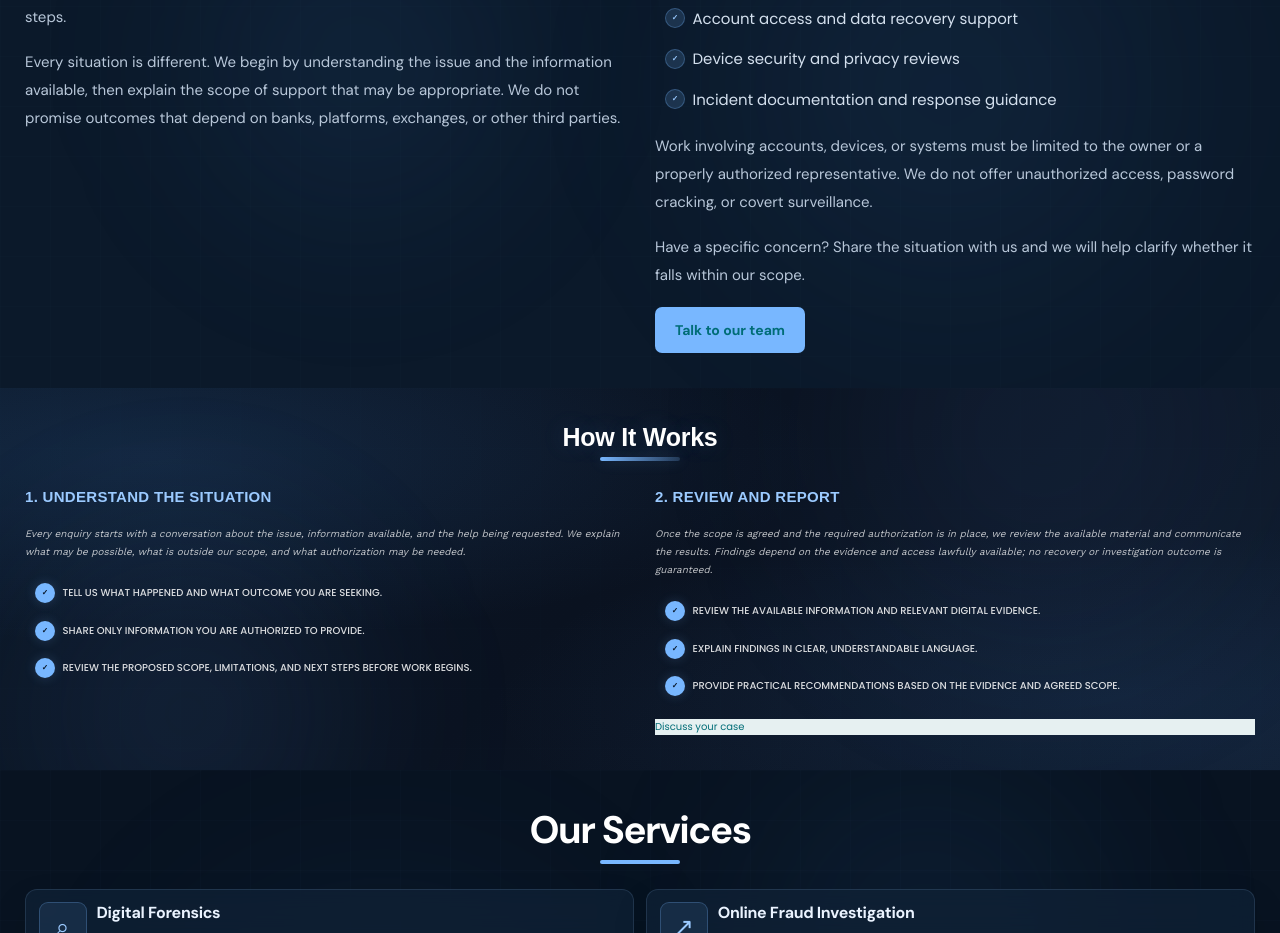
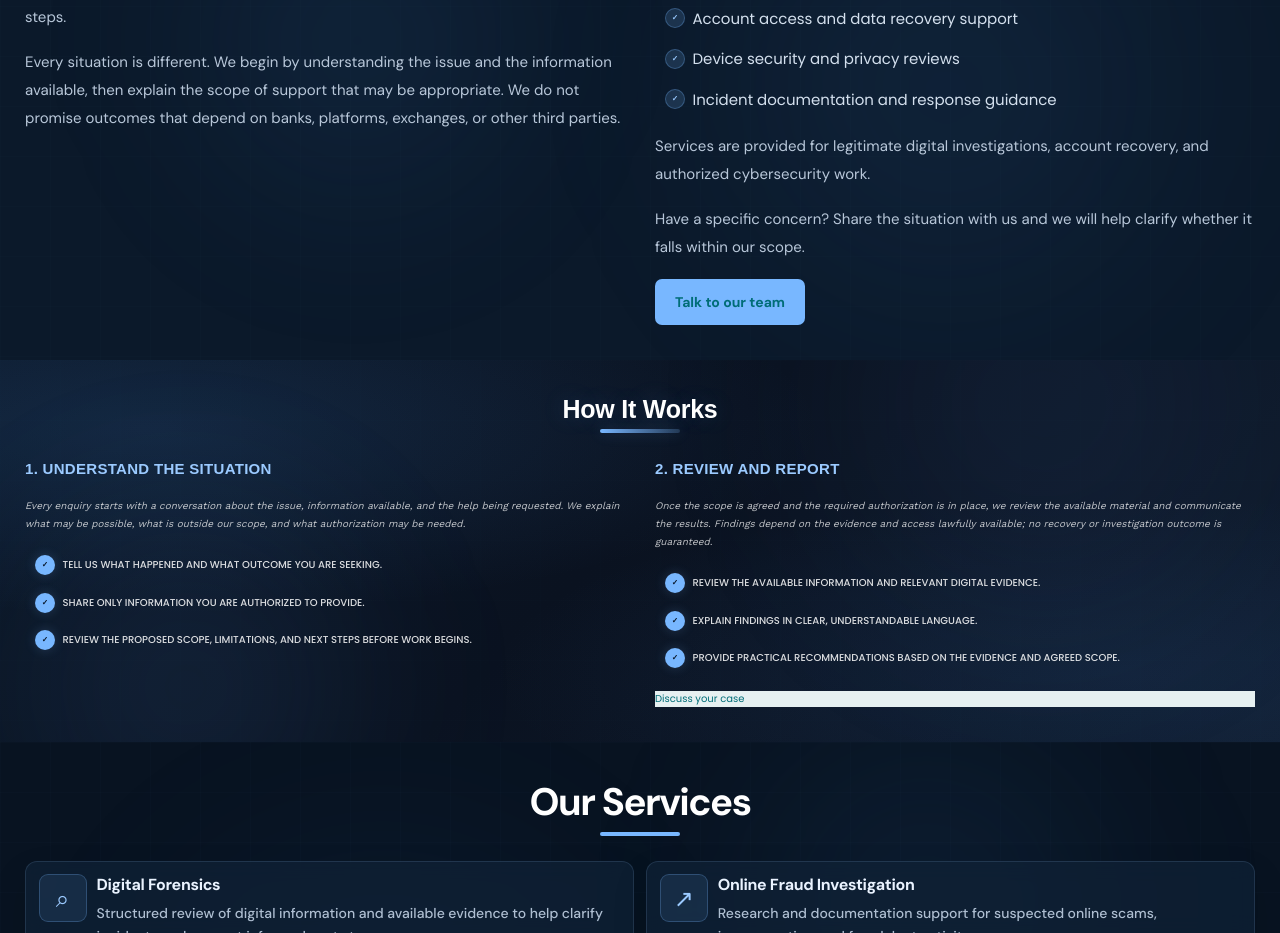
Before and after one commit to Geekhank/hireahacker, a React (Vite) app: page / in a window 1280 px wide. Shown: the part 1543-2476 px from the top of the page. Built offline with nearby package versions, Linux system fonts and the light colour scheme; a web font is replaced by a local one.

Commit message:
Refine service scope statement

```diff
--- a/src/pages/home/what-we-do/WhatWeDo.tsx
+++ b/src/pages/home/what-we-do/WhatWeDo.tsx
@@ -52,10 +52,8 @@ const WhatWeDo: React.FC = () => {
                 ))}
               </ul>
               <p className={styles.paragraph}>
-                Work involving accounts, devices, or systems must be limited
-                to the owner or a properly authorized representative. We do
-                not offer unauthorized access, password cracking, or covert
-                surveillance.
+                Services are provided for legitimate digital investigations,
+                account recovery, and authorized cybersecurity work.
               </p>
               <p className={styles.paragraph}>
                 Have a specific concern? Share the situation with us and we
```
